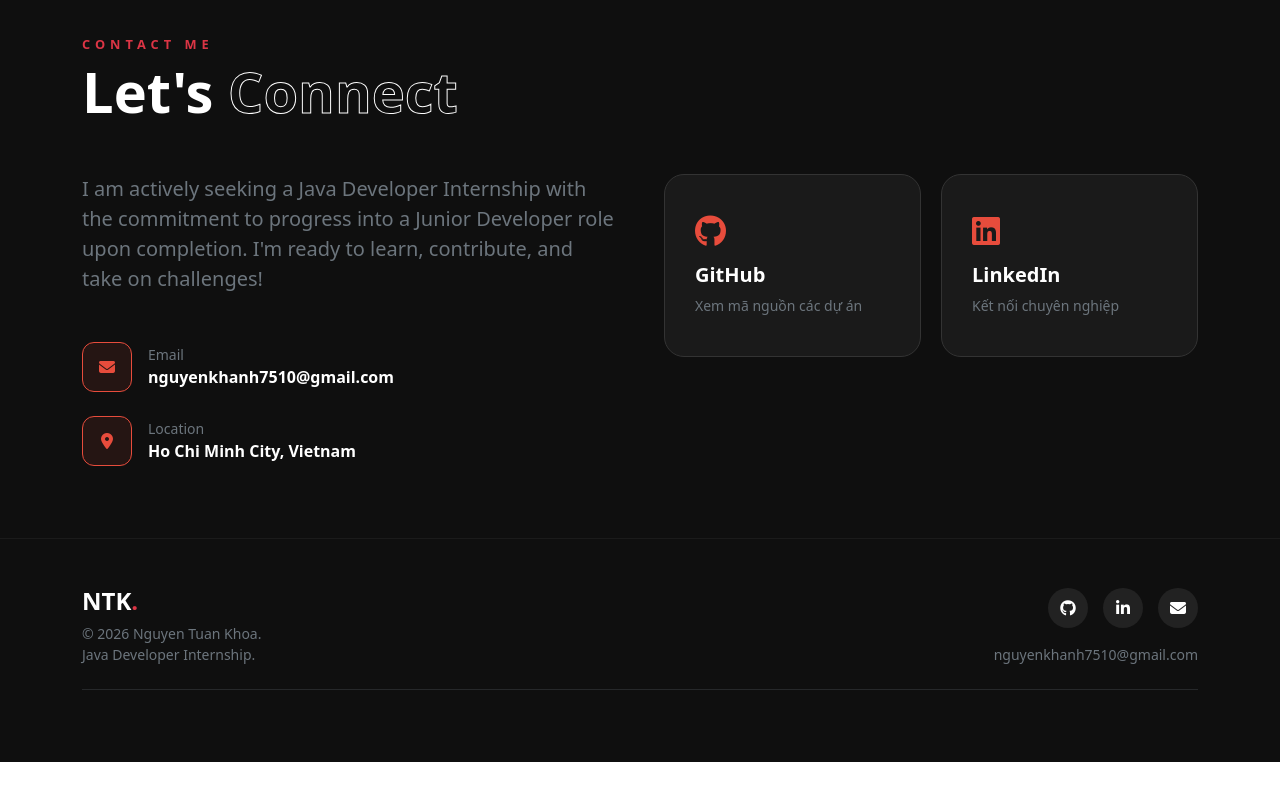
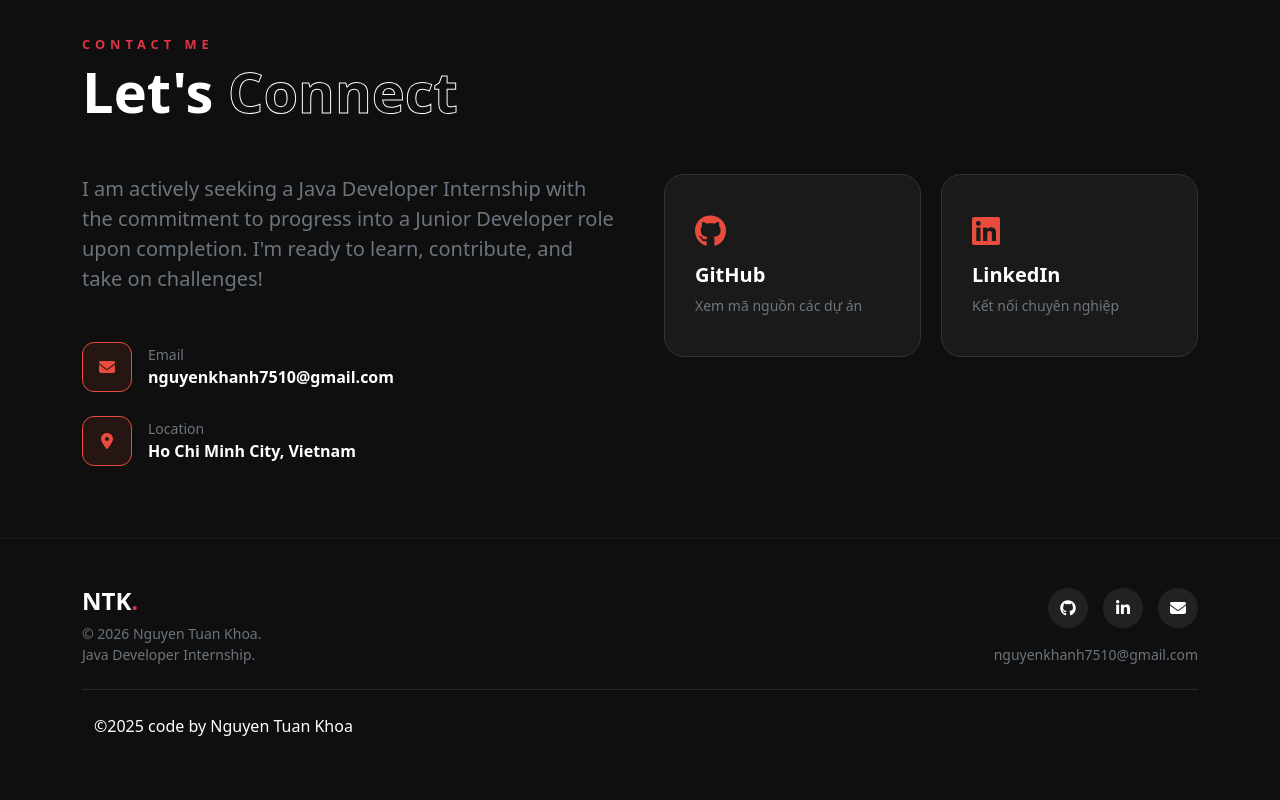
Before and after one commit to NTKhoa-JavaDev06/Portfolio_NguyenTuanKhoa26, a Vue app: page / in a window 1280 px wide. Shown: the part 4156-4956 px from the top of the page. Before the commit the page ends 4918 px from the top, so only its background shows below. Built offline with nearby package versions, Linux system fonts and the light colour scheme; the HTML template or start-up script is replaced by a standard one.

Commit message:
them ban quyen footer

```diff
--- a/src/views/Footer.vue
+++ b/src/views/Footer.vue
@@ -31,7 +31,9 @@
       </div>
 
       <hr class="my-4 border-secondary opacity-25">
-
+      <div class="container ">
+        <p>©2025 code by Nguyen Tuan Khoa</p>
+      </div>
 
     </div>
   </footer>
```
